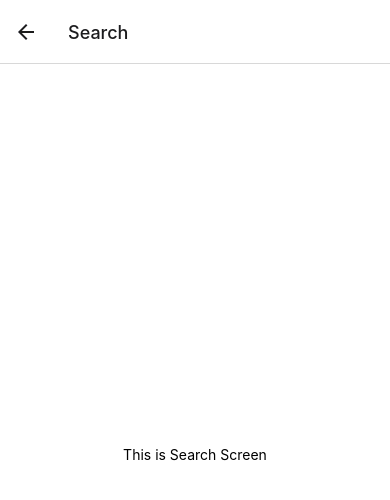
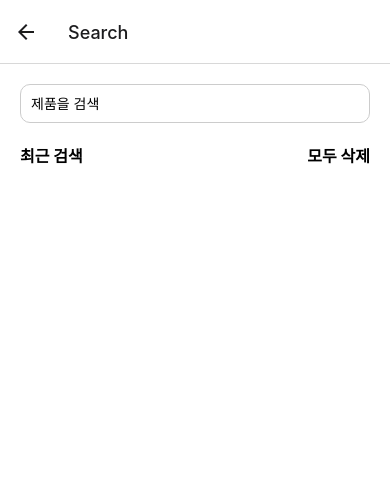
Before and after one commit to UVC-InternShip/project_FE, a React Native app: screen /Search in a window 390 px wide. Shown: the top 500 px of the page. Built offline with nearby package versions, Linux system fonts and the light colour scheme.

Commit message:
검색 기능 구현

```diff
--- a/src/page/Search.tsx
+++ b/src/page/Search.tsx
@@ -1,26 +1,122 @@
-import React from 'react';
-import {StyleSheet, Text, View} from 'react-native';
+import React, {useState, useEffect} from 'react';
+import {StyleSheet, Text, View, TextInput, FlatList, TouchableOpacity} from 'react-native';
+import Icon from 'react-native-vector-icons/Ionicons';
+import {API_URL} from '../../config';
 
+const SearchPage = ({navigation}) => {
+  const [searchText, setSearchText] = useState('');
+  const [recentSearches, setRecentSearches] = useState([]);
+  const [searchResults, setSearchResults] = useState([]);
 
-// TODO
-// [ ] 검색 페이지 마크업 및 스타일링
-// DESC 검색 페이지는 물물교환과 나눔으로 구분된다.
-// [ ] 검색 페이지 API 연동
+  const handleSearch = async () => {
+    try {
+      const response = await fetch(`${API_URL}/contents/search`, {
+        method: 'POST',
+        headers: {'Content-Type': 'application/json'},
+        body: JSON.stringify({title: searchText, purpose: ''}),
+      });
+      const data = await response.json();
+      if (data.state === 'success') {
+        setSearchResults(data.result);
+        setRecentSearches([...recentSearches, searchText]);
+      }
+    } catch (error) {
+      console.error(error);
+    }
+  };
 
-function SearchPage(): JSX.Element {
+  const handleProductPress = (id: number) => {
+    navigation.navigate('ProductDetail', {productId: id});
+  };
+
+  const handleDelete = item => {
+    setRecentSearches(recentSearches.filter(search => search !== item));
+  };
+
+  const renderRecentSearch = ({item}) => (
+    <View style={styles.recentItem}>
+      <Icon name="time-outline" size={20} />
+      <Text style={styles.recentText}>{item}</Text>
+      <TouchableOpacity onPress={() => handleDelete(item)}>
+        <Icon name="close" size={20} />
+      </TouchableOpacity>
+    </View>
+  );
+
+  const renderSearchResult = ({item}) => (
+    <TouchableOpacity style={styles.resultItem} onPress={() => handleProductPress(item.contentsId)}>
+      <Text>{item.title}</Text>
+    </TouchableOpacity>
+  );
+
   return (
     <View style={styles.container}>
-      <Text>This is Search Screen</Text>
+      <TextInput
+        style={styles.searchInput}
+        placeholder="제품을 검색"
+        value={searchText}
+        onChangeText={setSearchText}
+        onSubmitEditing={handleSearch}
+      />
+
+      <View style={styles.header}>
+        <Text style={styles.headerText}>최근 검색</Text>
+        <TouchableOpacity onPress={() => setRecentSearches([])}>
+          <Text style={styles.headerText}>모두 삭제</Text>
+        </TouchableOpacity>
+      </View>
+
+      <FlatList
+        data={recentSearches}
+        renderItem={renderRecentSearch}
+        keyExtractor={(item, index) => index.toString()}
+        horizontal={false}
+      />
+
+      <FlatList
+        data={searchResults}
+        renderItem={renderSearchResult}
+        keyExtractor={item => item.title}
+      />
     </View>
   );
-}
+};
 
 const styles = StyleSheet.create({
   container: {
     flex: 1,
+    padding: 20,
     backgroundColor: '#fff',
+  },
+  searchInput: {
+    borderWidth: 1,
+    borderColor: '#ccc',
+    padding: 10,
+    borderRadius: 10,
+    marginBottom: 20,
+  },
+  header: {
+    flexDirection: 'row',
+    justifyContent: 'space-between',
+    marginBottom: 10,
+  },
+  headerText: {
+    fontWeight: 'bold',
+    fontSize: 16,
+  },
+  recentItem: {
+    flexDirection: 'row',
     alignItems: 'center',
-    justifyContent: 'center',
+    marginBottom: 10,
+  },
+  recentText: {
+    marginLeft: 10,
+    flex: 1,
+  },
+  resultItem: {
+    padding: 15,
+    borderBottomWidth: 1,
+    borderBottomColor: '#eee',
   },
 });
 
```
